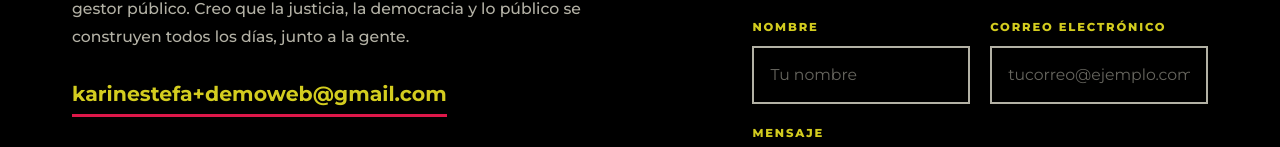
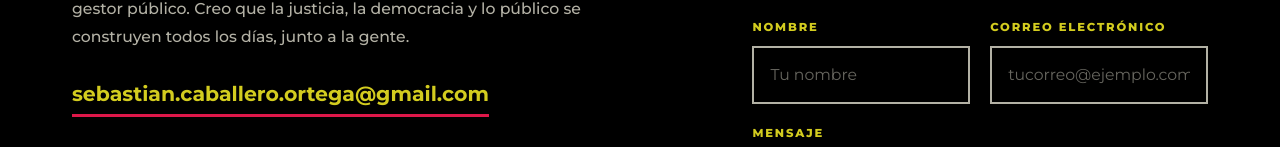
Before and after one commit to karinstefa/WebImpacto, a React (Vite) app: page / in a window 1280 px wide. Shown: the part 9715-9862 px from the top of the page. Built offline with nearby package versions, Linux system fonts and the light colour scheme; a web font is replaced by a local one.

Commit message:
Actualizar correo de contacto a sebastian.caballero.ortega@gmail.com

```diff
--- a/src/data.js
+++ b/src/data.js
@@ -9,7 +9,7 @@ export const site = {
   lastName: "Ortega",
   tagline: "Abogado Constitucionalista — Defensor de Derechos Humanos",
   heroQuote: "Comprometido con la justicia, la democracia y la defensa de quienes no tienen voz.",
-  email: "karinestefa+demoweb@gmail.com",
+  email: "sebastian.caballero.ortega@gmail.com",
   socials: [
     {
       id: "instagram",
```
